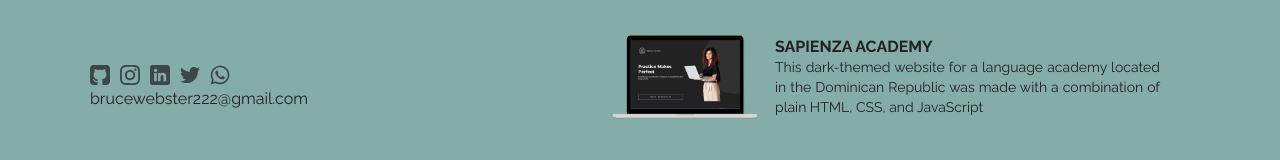
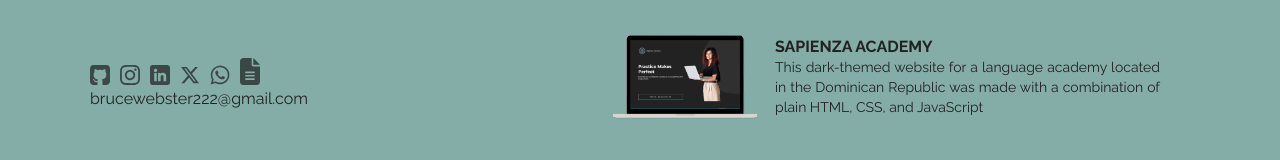
Before and after one commit to Bruce-Webster-21/personal-portfolio, a React (Vite) app: page / in a window 1280 px wide. Shown: the part 622-782 px from the top of the page. Built offline with nearby package versions, Linux system fonts and the light colour scheme.

Commit message:
Added resume and chaned twitter logo to X

```diff
--- a/src/SocialMediaList.jsx
+++ b/src/SocialMediaList.jsx
@@ -1,8 +1,10 @@
 import gitHub from "./assets/icons/github.svg";
 import instagram from "./assets/icons/instagram.svg";
 import linkedin from "./assets/icons/linkedin.svg";
-import twitter from "./assets/icons/twitter.svg";
+import twitter from "./assets/icons/x-twitter.svg";
 import whatsapp from "./assets/icons/whatsapp.svg";
+import resume from "./assets/icons/file-lines-solid.svg";
+import brucewebster from "./assets/brucewebster.pdf";
 
 export default function SocialMediaList() {
   const icons = [
@@ -31,6 +33,11 @@ export default function SocialMediaList() {
       img: whatsapp,
       href: "https://wa.me/18296698409",
     },
+    {
+      id: crypto.randomUUID(),
+      img: resume,
+      href: brucewebster,
+    },
   ];
   const email = [
     "brucewebster222@gmail.com",
```
Also changed, not shown: src/assets/icons/twitter.svg (deleted), src/assets/icons/x-twitter.svg (added).
